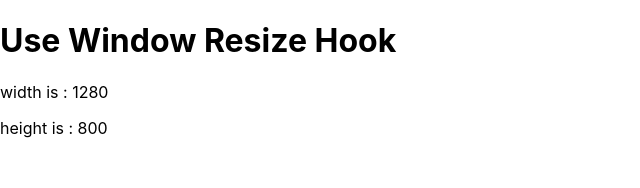
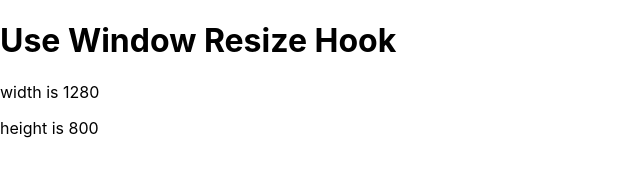
Before and after one commit to firoliyos/React-UseWindowResize-Hook, a React (Create React App) app in the folder use-window-resize/: page / in a window 1280 px wide. Shown: the top 188 px of the page, without its empty margins (0-640 px from the left). Built offline with nearby package versions, Linux system fonts and the light colour scheme.

Commit message:
test-redone

```diff
--- a/use-window-resize/src/components/test.jsx
+++ b/use-window-resize/src/components/test.jsx
@@ -8,10 +8,10 @@ export default function UseWindowResizeTest() {
         <div>
           <h1>Use Window Resize Hook</h1>
           <p>
-            width is : {width}
+            width is {width}
           </p>
           <p>
-            height is : {height}
+            height is {height}
           </p>
         </div>
     )
```
